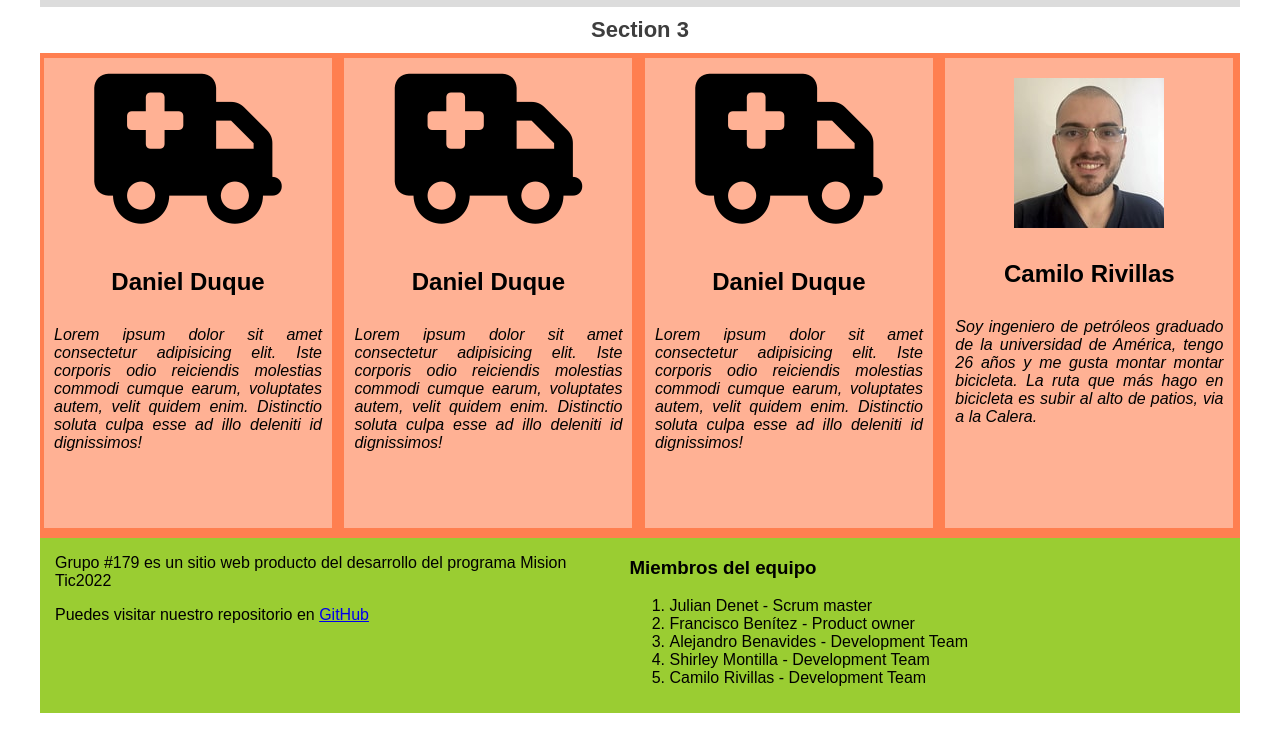
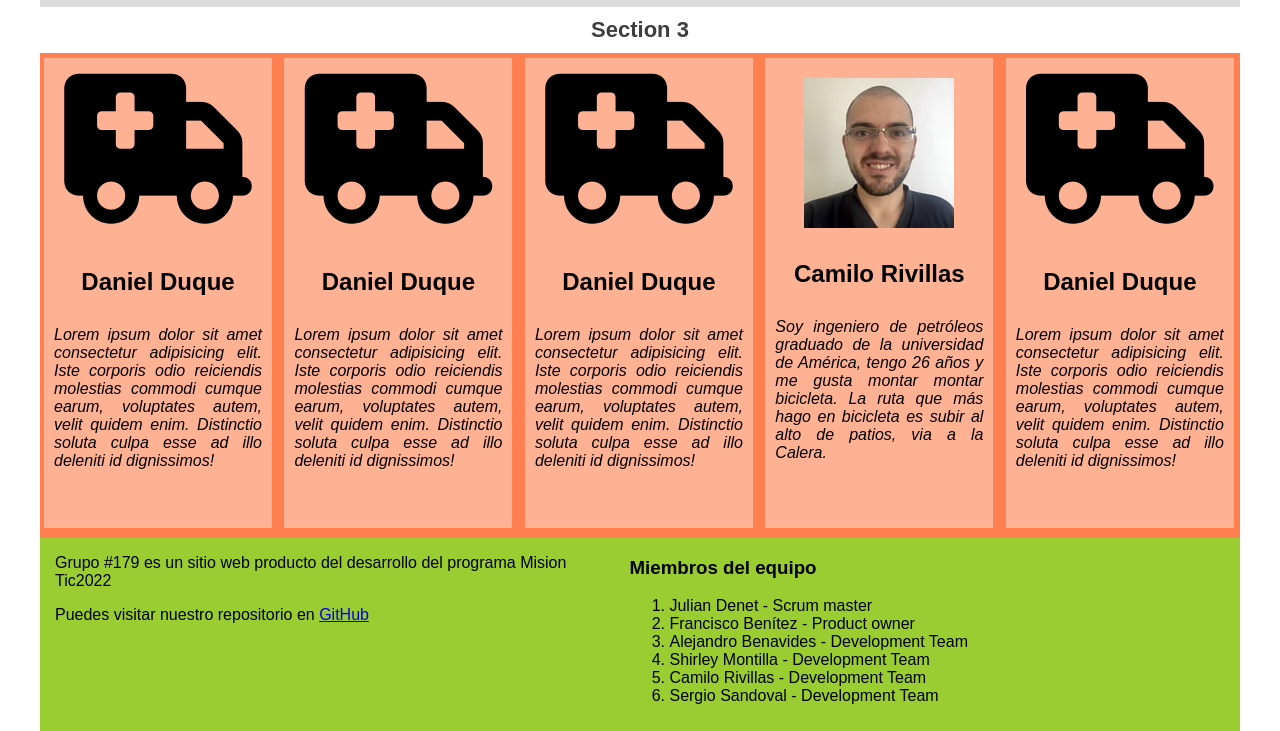
Before and after one commit to camilorivillasmolina/proyecto_ciclo_3, a website: page src/index.html in a window 1280 px wide. Shown: the part 1382-2113 px from the top of the page. Drawn offline with Linux system fonts and the light colour scheme.

Commit message:
Ajuste a 5 columnas de la seccion 3

```diff
--- a/src/index.html
+++ b/src/index.html
@@ -157,7 +157,7 @@
 
         <div class="section-3" id="team">
             <p class="section-text">Section 3</p>
-            <div class="col-4">
+            <div class="col-5">
                     <p>
 
                         <i class="fas fa-ambulance" style="font-size:150px"></i>
@@ -173,7 +173,7 @@
                         </p>
                     </div>
             </div>
-            <div class="col-4">
+            <div class="col-5">
                     <p>
                         <i class="fas fa-ambulance" style="font-size:150px"></i>
                     </p>
@@ -188,7 +188,7 @@
                         </p>
                     </div>
             </div>
-            <div class="col-4">
+            <div class="col-5">
                     <p>
 
                         <i class="fas fa-ambulance" style="font-size:150px"></i>
@@ -204,7 +204,7 @@
                         </p>
                     </div>
             </div>
-            <div class="col-4">
+            <div class="col-5">
                     <img src="./img/camilo.jpg" alt="camilo" style="margin-top: 20px;">
                     <div class="service-content">
 
@@ -213,6 +213,22 @@
                         </h2>
                         <p class="service-text memebers">
                             Soy ingeniero de petróleos graduado de la universidad de América, tengo 26 años y me gusta montar montar bicicleta. La ruta que más hago en bicicleta es subir al alto de patios, via a la Calera.
+                        </p>
+                    </div>
+            </div>
+            <div class="col-5">
+                    <p>
+
+                        <i class="fas fa-ambulance" style="font-size:150px"></i>
+                    </p>
+                    <div class="service-content">
+
+                        <h2>
+                            Daniel Duque
+                        </h2>
+                        <p class="service-text memebers">
+                            Lorem ipsum dolor sit amet consectetur adipisicing elit. Iste corporis odio reiciendis molestias commodi cumque earum, voluptates
+                            autem, velit quidem enim. Distinctio soluta culpa esse ad illo deleniti id dignissimos!
                         </p>
                     </div>
             </div>
@@ -231,6 +247,7 @@
                     <li>Alejandro Benavides -  Development Team</li>
                     <li>Shirley Montilla - Development Team</li>
                     <li>Camilo Rivillas - Development Team</li>
+                    <li>Sergio Sandoval - Development Team</li>
                 </ol>
             </div>
         </footer>
--- a/src/style.css
+++ b/src/style.css
@@ -114,8 +114,8 @@ body{
     text-align: center;
     vertical-align: top;
 }
-.col-4{
-    width: 24%;
+.col-5{
+    width: 19%;
     height: 470px;
     display: inline-block;
     margin: 5px 4px 0;
```
Lines whose indentation alone changed are shown as unchanged.
